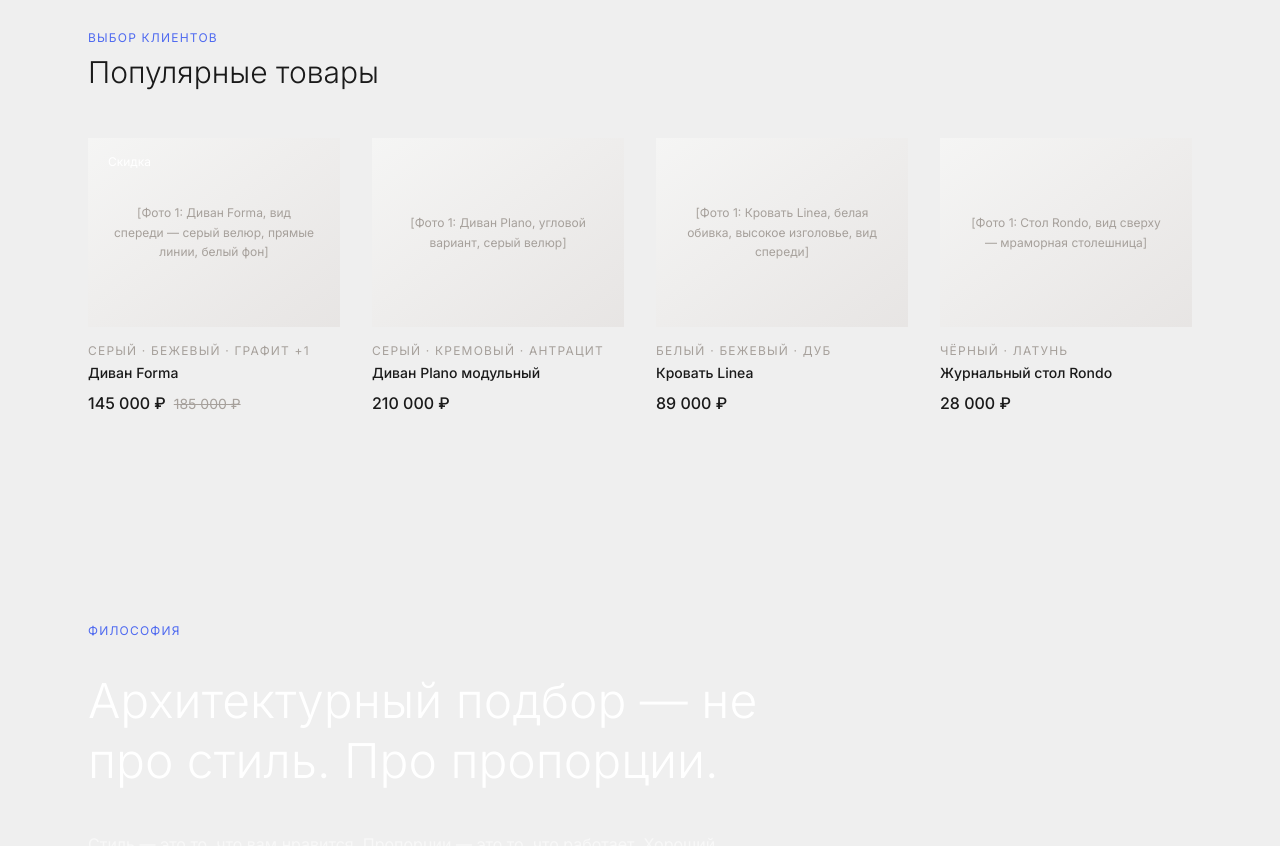
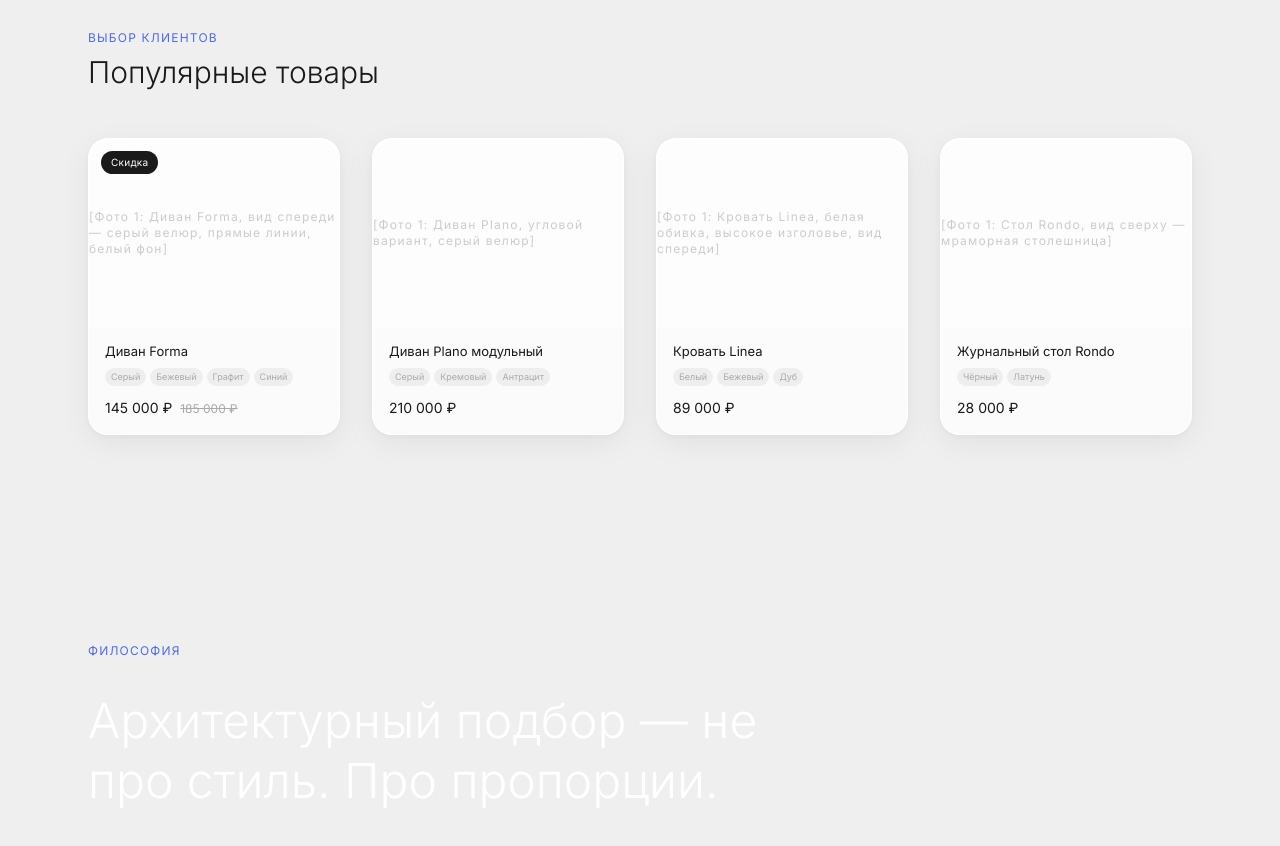
Before and after one commit to mansupraa-dot/fuzzy-fishstick, a React (Vite) app: page / in a window 1280 px wide. Shown: the part 1440-2286 px from the top of the page. Built offline with nearby package versions, Linux system fonts and the light colour scheme.

Commit message:
feat: update ProductCard to Light Glass style

```diff
--- a/src/components/ui/ProductCard.jsx
+++ b/src/components/ui/ProductCard.jsx
@@ -1,4 +1,5 @@
 import { Link } from 'react-router-dom'
+import { Heart } from 'lucide-react'
 import { useCart } from '../../context/CartContext'
 
 function formatPrice(n) {
@@ -13,54 +14,89 @@ export default function ProductCard({ product }) {
     dispatch({
       type: 'ADD',
       product,
-      color: product.colors[0] || null,
-      fabric: product.fabrics[0] || null,
+      color: product.colors?.[0] ?? null,
+      fabric: product.fabrics?.[0] ?? null,
     })
   }
 
   return (
     <Link to={`/product/${product.id}`} className="group block">
-      {/* Image */}
-      <div className="relative aspect-[4/3] bg-stone-100 overflow-hidden mb-4">
-        <div className="w-full h-full bg-gradient-to-br from-stone-100 to-stone-200 flex items-center justify-center transition-transform duration-500 group-hover:scale-105">
-          <span className="text-stone-400 text-xs text-center px-6 leading-relaxed">
-            {product.images[0]}
-          </span>
+      <div className="glass-card overflow-hidden transition-transform duration-200 hover:-translate-y-1">
+
+        {/* Image area */}
+        <div className="relative aspect-[4/3] bg-white/40 overflow-hidden">
+          <div className="w-full h-full flex items-center justify-center text-ink-5 text-xs
+            tracking-widest transition-transform duration-500 group-hover:scale-105">
+            {product.images?.[0] ?? 'фото товара'}
           </div>
 
           {product.oldPrice && (
-          <span className="absolute top-3 left-3 bg-graphite text-white text-xs px-2 py-1">
+            <span className="absolute top-3 left-3 bg-ink text-white text-[10px]
+              px-2.5 py-1 rounded-full tracking-wide">
               Скидка
             </span>
           )}
 
+          {/* Wishlist button */}
+          <button
+            onClick={(e) => e.preventDefault()}
+            className="absolute top-3 right-3 w-7 h-7 glass-circle flex items-center justify-center
+              opacity-0 group-hover:opacity-100 transition-opacity duration-200"
+            aria-label="В избранное"
+          >
+            <Heart size={13} className="text-ink-3" strokeWidth={1.5} />
+          </button>
+
           {/* Quick add */}
           <button
             onClick={handleAddToCart}
-          className="absolute bottom-0 left-0 right-0 bg-graphite text-white text-xs py-3 translate-y-full group-hover:translate-y-0 transition-transform duration-300"
+            className="absolute bottom-0 left-0 right-0 bg-ink/90 text-white text-xs py-3
+              translate-y-full group-hover:translate-y-0 transition-transform duration-300
+              tracking-wide"
           >
             В корзину
           </button>
         </div>
 
         {/* Info */}
-      <div>
-        <p className="text-xs text-stone-400 mb-1 uppercase tracking-widest">
-          {product.colors.slice(0, 3).join(' · ')}
-          {product.colors.length > 3 && ` +${product.colors.length - 3}`}
+        <div className="p-4">
+          {product.brand && (
+            <p className="text-[9px] uppercase tracking-[0.2em] text-ink-4 mb-1">
+              {product.brand}
             </p>
-        <h3 className="text-sm font-medium text-graphite mb-2 group-hover:text-stone-500 transition-colors">
+          )}
+          <h3 className="text-[13px] font-normal text-ink mb-2 leading-snug">
             {product.name}
           </h3>
+
+          {/* Color swatches preview */}
+          {product.colors?.length > 0 && (
+            <div className="flex gap-1 mb-3">
+              {product.colors.slice(0, 4).map((c) => (
+                <span
+                  key={c}
+                  className="text-[9px] text-ink-4 bg-black/5 px-1.5 py-0.5 rounded-full"
+                >
+                  {c}
+                </span>
+              ))}
+              {product.colors.length > 4 && (
+                <span className="text-[9px] text-ink-4">+{product.colors.length - 4}</span>
+              )}
+            </div>
+          )}
+
           <div className="flex items-baseline gap-2">
-          <span className="text-base font-medium text-graphite">{formatPrice(product.price)}</span>
+            <span className="text-sm font-normal text-ink">{formatPrice(product.price)}</span>
             {product.oldPrice && (
-            <span className="text-sm text-stone-400 line-through">
+              <span className="text-xs text-ink-4 line-through">
                 {formatPrice(product.oldPrice)}
               </span>
             )}
           </div>
         </div>
+
+      </div>
     </Link>
   )
 }
```
Lines whose indentation alone changed are shown as unchanged.
